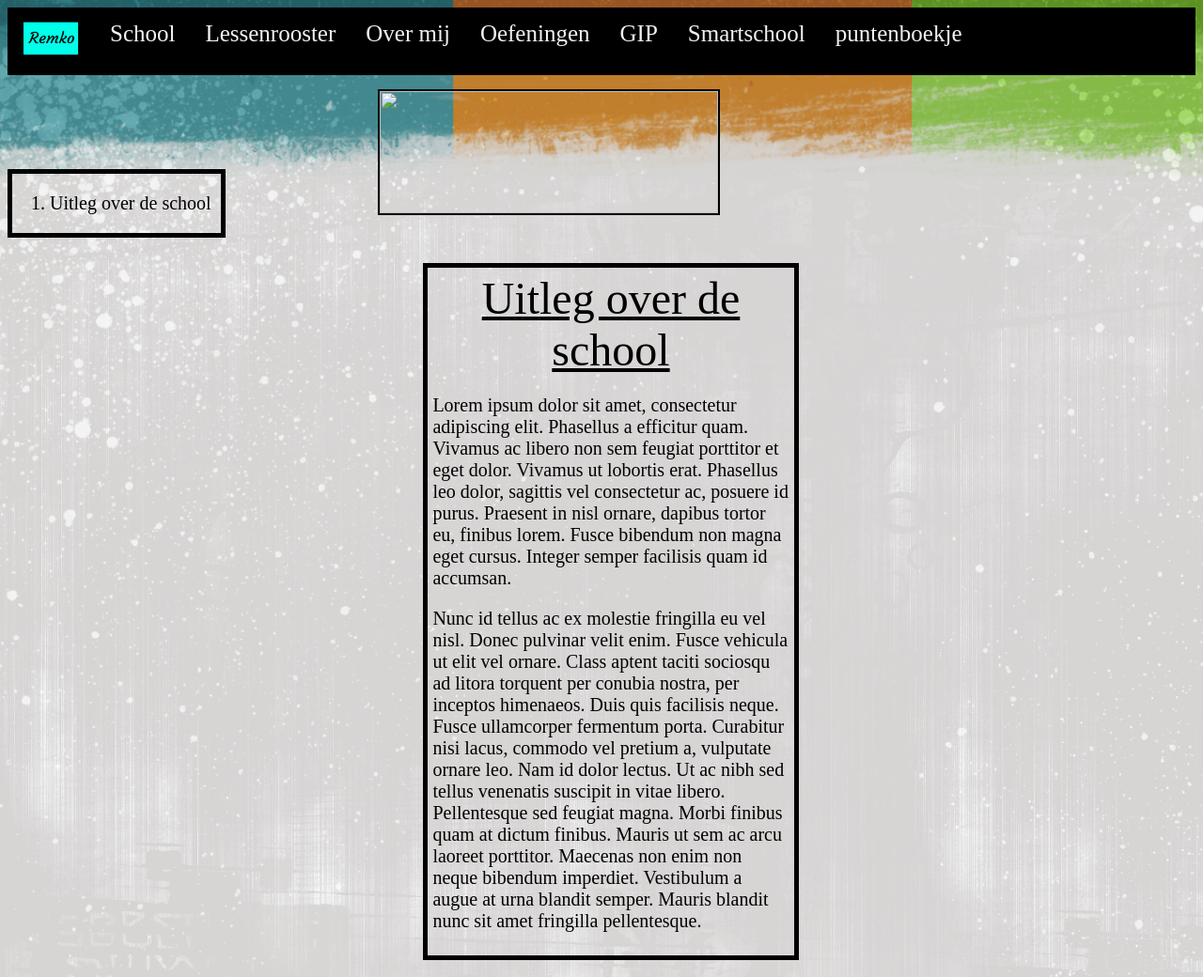
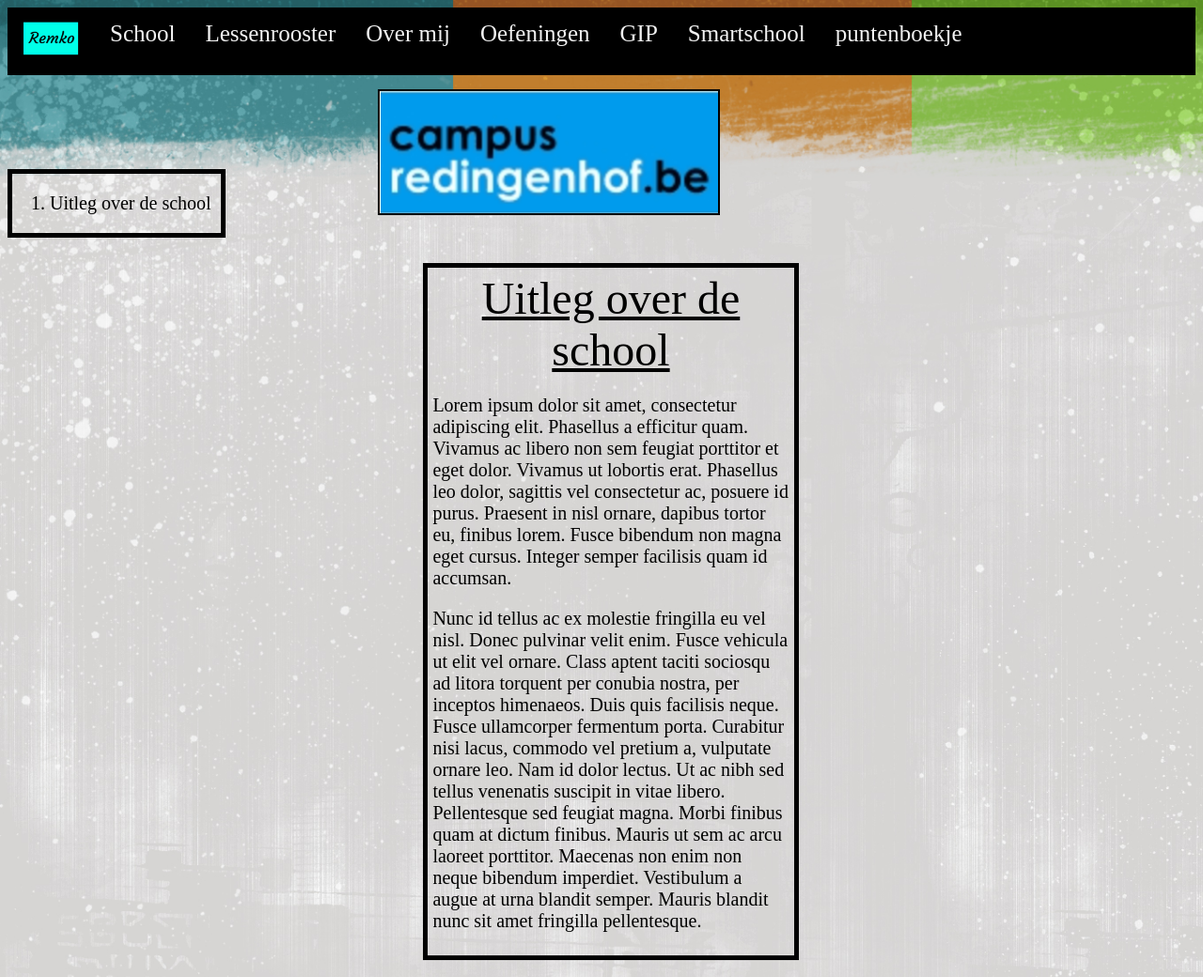
Before and after one commit to Retarded-Chicken/SeptSite, a plain HTML site: page Index.html in a window 1280 px wide. Shown: the top 1040 px of the page at 94% size. Drawn offline with Linux system fonts and the light colour scheme; files that its build step writes are made by us from their sources; files whose address does not match are found by name.

Commit message:
css fixed hopelijk

```diff
--- a/Index.html
+++ b/Index.html
@@ -1,7 +1,7 @@
 <!doctype html>
 <html>
 <head>
-		<link href="../CSS/stijlbladProjectWebsiteSchool.css" rel="stylesheet" type="text/css" />
+		<link href="stijlbladProjectWebsiteSchool.css" rel="stylesheet" type="text/css" />
 		<title> dit is de titel van de pagina </title>
 </head>
 <body>
@@ -27,7 +27,7 @@
 
 	<!-- Logo van de school -->
 	<div class="SchoolLogo">
-	<img src="../CSS/LogoSchool.png" width="360" height="130">
+	<img src="LogoSchool.png" width="360" height="130">
 	</div>
 
 	<!-- uitleg school -->
```
